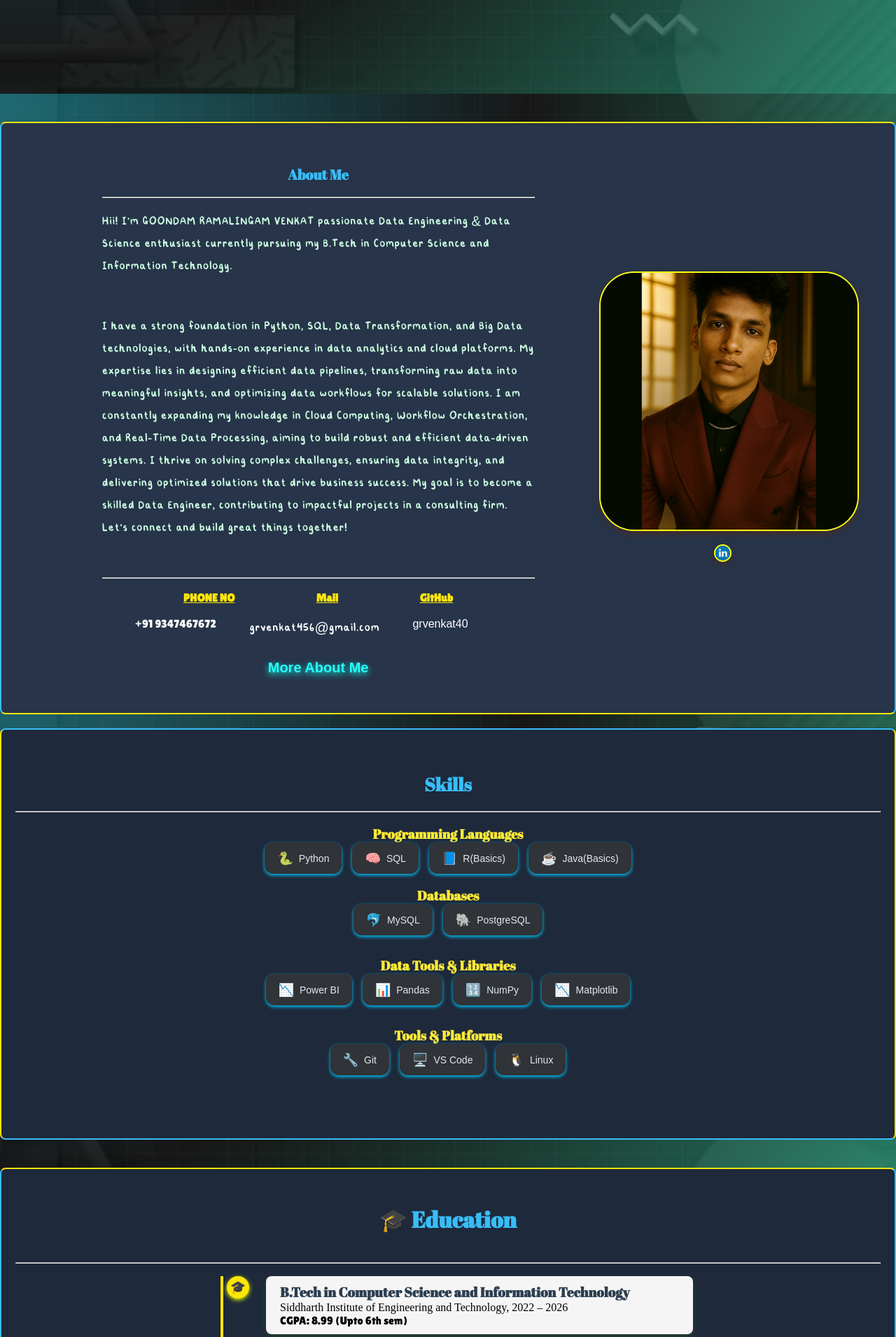
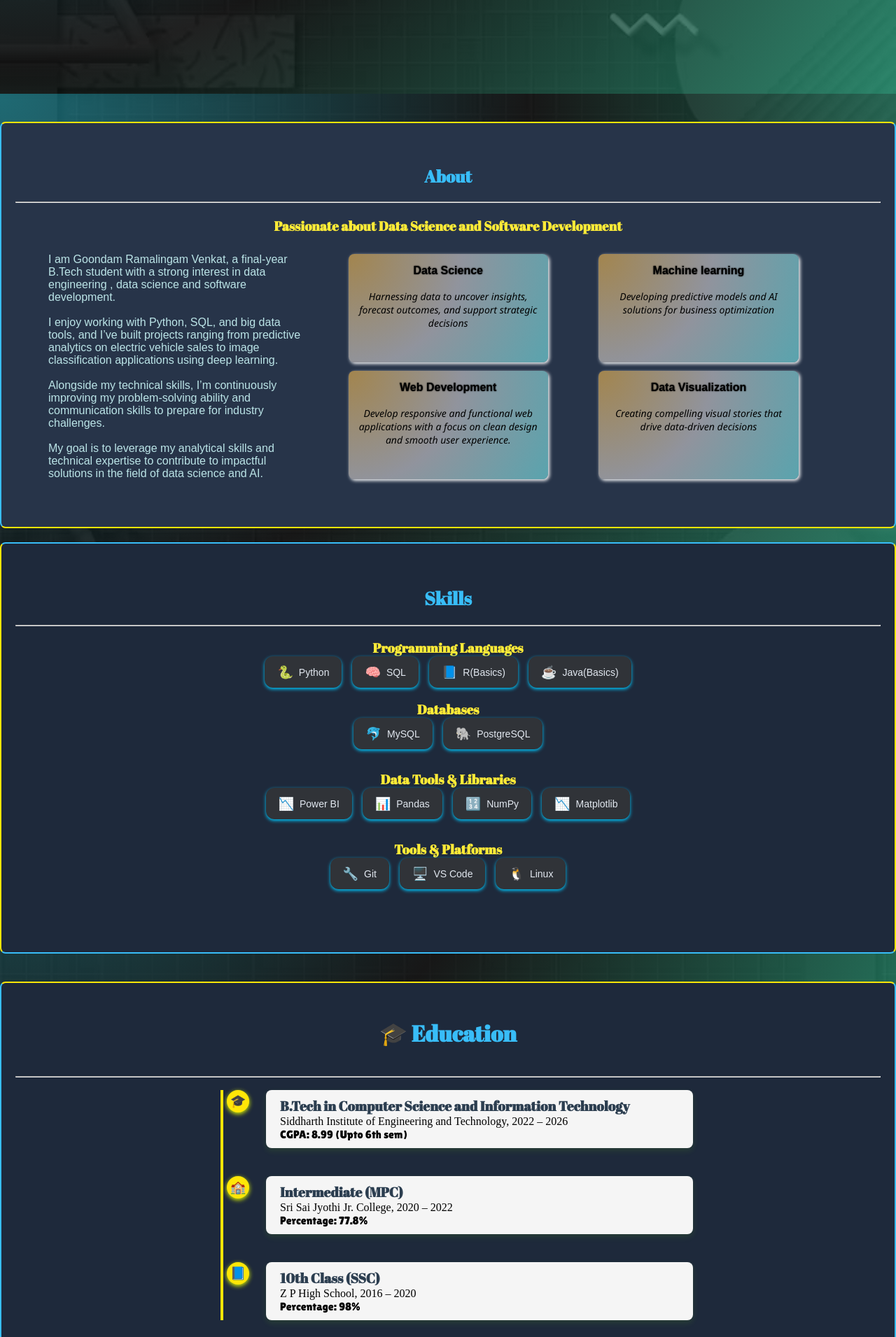
Before and after one commit to grvenkat40/MYPortfolio, a Flask app: page / in a window 1280 px wide. Shown: the part 666-2577 px from the top of the page at 70% size. Run offline with Flask 3, Linux system fonts and the light colour scheme.

Commit message:
about section modified

```diff
--- a/static/style.css
+++ b/static/style.css
@@ -417,16 +417,13 @@ section {
     background: radial-gradient(circle at top left,rgb(16, 204, 211,0.50),rgb(23, 224, 224,0.50));
     color:#000000;
     box-shadow: 1 2px 5px #87ffa5;
-    transform: scale(1.1)translate(10px);
+    transform: scale(1.1)translate(20px);
 }
 #about{
-    display: flex;
-    justify-content: center;
     width: 100%;
     align-items: center;
     margin: auto;
     /* padding: 10px 10px; */
-    flex-direction: flex-start;
     /* background: radial-gradient(circle,#ffe4e1,#acdbd9); */
     background-color: #273449;
     padding: 60px 20px;
@@ -435,15 +432,80 @@ section {
     border-top: 2px solid rgb(255, 230, 7);
     border-bottom: 2px solid rgb(255, 230, 7);
 }
+#about h2{
+    text-align: center;
+    margin-bottom: 20px;
+    color: #38bdf8;
+}
 #about h3{
+    text-align: center;
+    margin: 20px;
+    color:rgb(255, 235, 55);
+}
+#about_para p{
+    font-size: 17px;
+    font-family: 'Poppins', sans-serif;
+    font-size: 16px;
+}
+#about_sec{
+    display: flex;
+    flex-wrap: wrap;
+    margin: auto 40px;
+    padding: 7px;
+    gap: 30px;
+}
+
+#about_para {
+    flex: 1 1 300px;
+    color: rgba(209, 255, 255, 0.87);
+
+}
+#tech_stack_grid {
+    display: grid;
+    grid-template-columns: repeat(auto-fit, minmax(280px,1fr));
+    margin-left: 30px;
+    column-gap: 1px;
+    row-gap: 10px;
+}
+.tech_grid {
+  background: radial-gradient(circle at top left, rgb(245, 187, 81,0.60), rgb(231, 226, 226,0.55),rgb(124, 238, 241,0.60));
+  padding: 15px;
+  margin: 1px;
+  width: 80%;
+  border-radius: 8px;
+  box-shadow: 2px 2px 5px white;
+  transition: transform 0.3s ease-in-out;
+}
+.tech_grid:hover {
+    transform: scale(1.02);
+    background: radial-gradient(circle at top left, rgb(245, 187, 81,0.80), rgb(231, 226, 226,0.50),rgb(124, 238, 241,0.80));
+
+}
+.tech_grid h4{
+    text-align: center;
+    font-weight: bold;
+    text-shadow: 0 0 2px rgb(0, 0, 0);
+    transition: transform 0.3s ease-out;
+}
+/* .tech_grid h4:hover{
+
+} */
+.tech_grid p{
+    text-align: center;
+    /* font-family: 'Poppins', sans-serif; */
+    font-family:'Segoe UI', Tahoma, Geneva, Verdana, sans-serif;
+    font-style: italic;
+    font-size: 14px;
+}
+/* #about h3{
     display: flex;
     justify-content: center;
     left: 100;
     top: 0;
     font-size: 20px;
-    color: #38bdf8;
+    color: #38bdf8; */
     /* text-shadow: 0px 3px 8px #0cffeb; */
-}
+/* }
 .about-text{
     width: 50%;
     gap: 15px
@@ -452,13 +514,13 @@ section {
     font-size: 20px;
     color: #cbfce1;
     line-height: 1.6;
-}
+} */
 /* .about-text p:hover{
     color: black;
     transition: color 0.5s linear 0.5s;
 
 } */
-.about-image{
+/* .about-image{
     width: 30%;
     text-align: center;
     gap: 15px;
@@ -475,7 +537,7 @@ section {
     box-shadow: 0 5px 10px #412e2e;
     transition: transform 0.3s ease, box-shadow 0.3s ease; /* Smooth transition for scaling */
 
-}
+/* }
 .about-image img:hover{
     transform: scale(0.8);
 }
@@ -487,10 +549,10 @@ section {
 }
 .connectio-links{
     text-align: center;
-    list-style: none;
+    list-style: none; */
     /* display: flex;
     justify-content: space-between; */
-}
+/* }
 .info{
     list-style: none;
     display: flex;
@@ -507,8 +569,8 @@ section {
     text-decoration: none;
     color: rgb(39, 255, 255);
     text-shadow: 0px 3px 10px #0cffeb;
-}
-.more a:hover{
+} */
+/* .more a:hover{
     transition: ease-in-out;
     transform: scale(1.04);
     color: rgb(133, 228, 228);
@@ -516,7 +578,7 @@ section {
 #connect1{
     text-decoration:underline;
     color:rgb(255, 230, 7);
-}
+} */
 
 /* Responsive Design */
 @media (max-width: 768px) {
--- a/templates/index.html
+++ b/templates/index.html
@@ -11,7 +11,7 @@
 
     <header class="header">
         <div class="container">
-            <a class="logo" href="#about" style="font-family:LilitaOne;font-style: italic;">VENKAT</a>
+            <a class="logo" href="#hero" style="font-family:LilitaOne;font-style: italic;">VENKAT</a>
                 <nav>
                     <ul class="nav-links">
                         <li><a href="#about" title="About Me" id="About Me" style="font-family:LilitaOne;font-size: large;">ABOUT</a></li>
@@ -24,7 +24,7 @@
         </div>
     </header>
 
-    <section class="hero">
+    <section class="hero" id="hero">
         <div class="hero-content">
             <div class="headshot">
                 <picture>
@@ -48,7 +48,40 @@
         </div>
     </section>
         <section id="about">
-            <div class="about-text">
+            <h2>About</h2>
+            <hr>
+            <h3>Passionate about Data Science and Software Development</h3>
+            <div id="about_sec">
+                <div id="about_para">
+                    <p>I am Goondam Ramalingam Venkat, a final-year B.Tech student with a strong interest in data engineering , data science and software development.</p><br>
+                    <p>I enjoy working with Python, SQL, and big data tools, and I’ve built projects ranging from predictive analytics on electric vehicle sales to image classification applications using deep learning.
+                    </p><br>
+                    <p>
+                        <!-- My focus is on transforming data into meaningful insights and building efficient pipelines that support real-world applications. -->
+                        Alongside my technical skills, I’m continuously improving my problem-solving ability and communication skills to prepare for industry challenges.
+                    </p><br>
+                    <p>My goal is to leverage my analytical skills and technical expertise to contribute to impactful solutions in the field of data science and AI.</p>
+                </div>
+                <div id="tech_stack_grid">
+                    <div class="tech_grid">
+                        <h4>Data Science</h4><br>
+                        <p>Harnessing data to uncover insights, forecast outcomes, and support strategic decisions</p>
+                    </div>
+                    <div class="tech_grid">
+                        <h4>Machine learning</h4><br>
+                        <p>Developing predictive models and AI solutions for business optimization</p>
+                    </div>
+                    <div class="tech_grid">
+                        <h4>Web Development</h4><br>
+                        <p>Develop responsive and functional web applications with a focus on clean design and smooth user experience.</p>
+                    </div>
+                    <div class="tech_grid">
+                        <h4>Data Visualization</h4><br>
+                        <p>Creating compelling visual stories that drive data-driven decisions</p>
+                    </div>
+                </div>
+            </div>
+            <!-- <div class="about-text">
                 <h3>About Me</h3><br>
                 <hr><br>
                 <p class="short" style="font-weight:lighter;color: #cbfce1;"> Hii! I'm GOONDAM RAMALINGAM VENKAT passionate Data Engineering & Data Science enthusiast currently pursuing my B.Tech in Computer Science and Information Technology. </p></br></br></br>
@@ -56,10 +89,10 @@
                     My expertise lies in designing efficient data pipelines, transforming raw data into meaningful insights, and optimizing data workflows for scalable solutions. I am constantly expanding my knowledge in Cloud Computing, Workflow Orchestration, and Real-Time Data Processing, aiming to build robust and efficient data-driven systems.
                     I thrive on solving complex challenges, ensuring data integrity, and delivering optimized solutions that drive business success. My goal is to become a skilled Data Engineer, contributing to impactful projects in a consulting firm.
                     Let’s connect and build great things together!</p><br>
-                    <!-- <a href="Venkat_EngineeringResumes_5.pdf" download="Venkat Resume" class="DownloadResume">My Resume</a> -->
-                    <br><br>
-                <hr><br>
-                    <div class="connectio-links">
+                    <a href="Venkat_EngineeringResumes_5.pdf" download="Venkat Resume" class="DownloadResume">My Resume</a> -->
+                    <!-- <br><br> -->
+                <!-- <hr><br> -->
+            <!-- <div class="connectio-links">
                     <ul class="info" style="font-weight: bolder;">
                         <li id="connect1">PHONE NO</li>
                         <li id="connect1">Mail</li>
@@ -73,8 +106,8 @@
                     <br/><p class="more" style="font-weight: bolder;margin:-30px;color:rgb(255, 255, 255); "><a href="{{ url_for('about') }}">More About Me</p>
                     <br>
                 </div>
-            </div>
-            <div class="about-image">
+            </div> -->
+            <!-- <div class="about-image">
                 <img src="{{ url_for('static',filename='images/FormalVenkat.jpg') }}",alt="Venkat">
                 <div class="socials">
                     <p title="Venkat LinkedIn ID" style="margin-left: 100px;"><a href="https://www.linkedin.com/in/venkatgr/",id='linkedin'>
@@ -82,7 +115,7 @@
                     </a>
                     </p>
                 </div>
-            </div>
+            </div> -->
         </section>
 <!-- SKILLS -->
         <section class="skills" id="skills">
```
